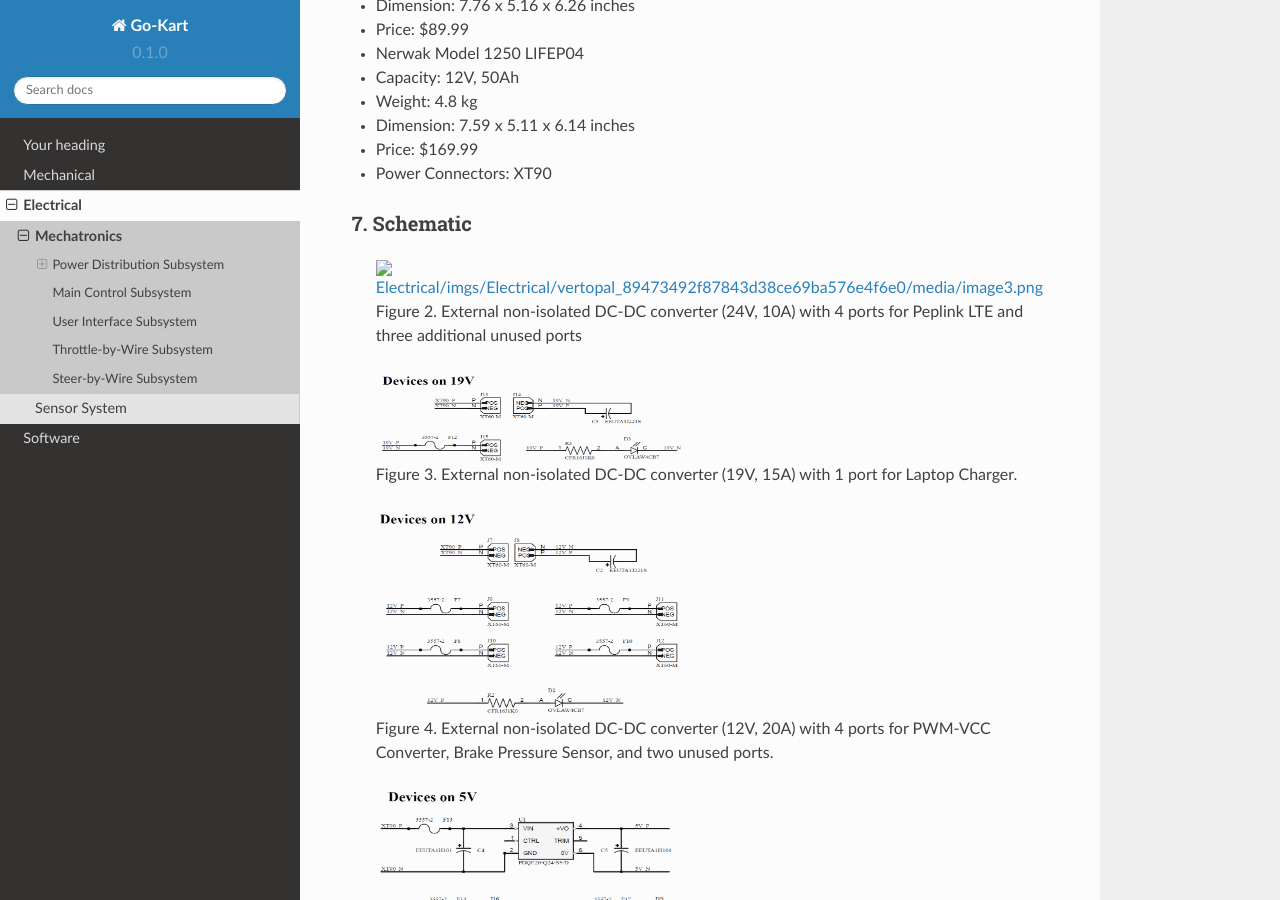
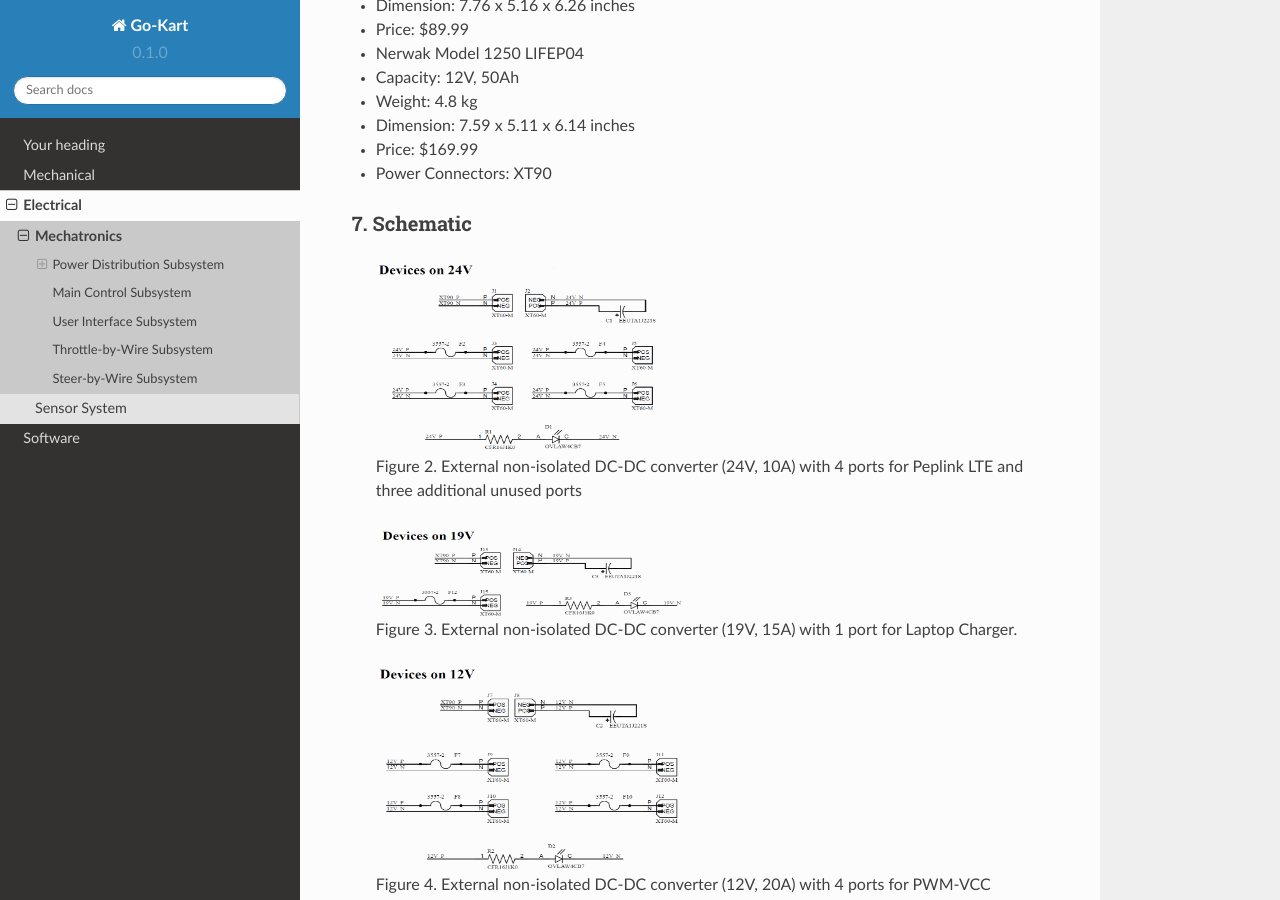
Before and after one commit to mlab-upenn/Go-Kart, a Sphinx documentation site: the page built from docs/source/Electrical/PDU.rst, in a window 1280 px wide and 900 px high, scrolled down 3615 px. Built offline with Sphinx 7.4.7 and the Read the Docs theme 2.0.0, drawn with Linux system fonts in a browser that asks for light colours; pages that are not in the unit, such as notebooks, are missing from menus.

Commit message:
Update PDU.rst

```diff
--- a/docs/source/Electrical/PDU.rst
+++ b/docs/source/Electrical/PDU.rst
@@ -217,7 +217,7 @@ Input Voltage: Dual 12V batteries
 
 ..
 
-   .. image:: imgs/Electrical/vertopal_89473492f87843d38ce69ba576e4f6e0/media/image3.png
+   .. image:: vertopal_89473492f87843d38ce69ba576e4f6e0/media/image3.png
       :width: 5.9887in
       :height: 4.07145in
       :scale: 50%
```
